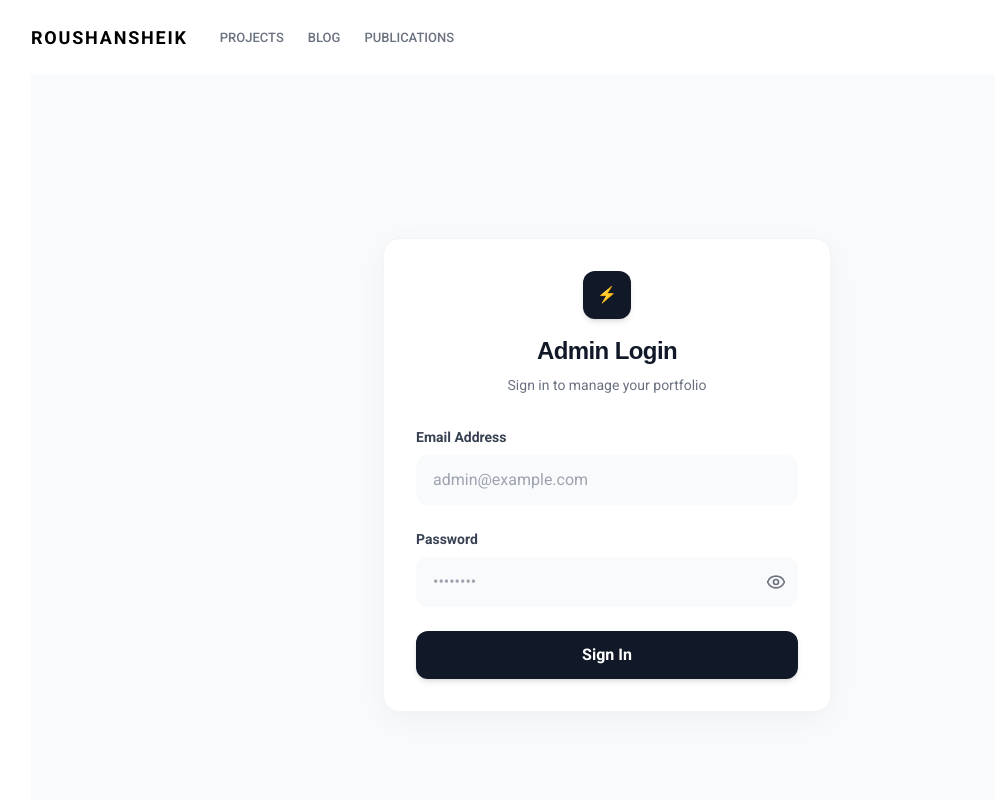
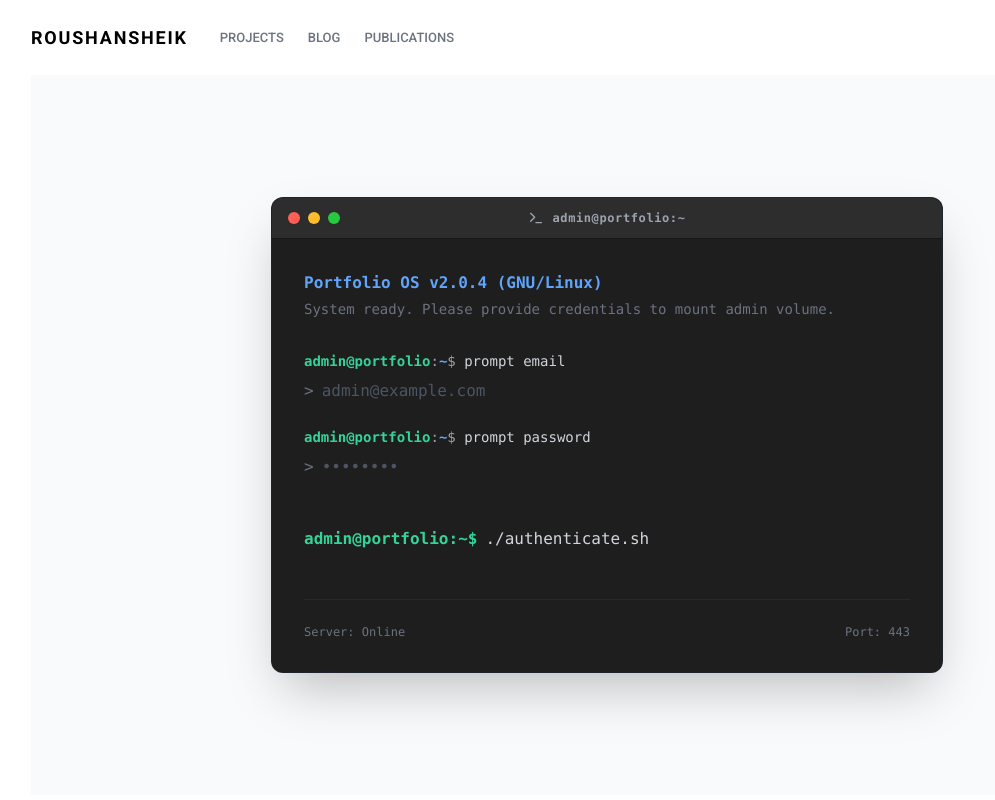
Before and after one commit to roushan-sheik/roushansheik.me, a Next.js app: page /cms/login in a window 1280 px wide. Shown: the top 800 px of the page, without its empty margins (33-1028 px from the left). Built offline with nearby package versions, Linux system fonts and the light colour scheme.

Commit message:
refactor: redesign login page with terminal-inspired aesthetic and blinking cursor animation

```diff
--- a/src/app/cms/login/page.js
+++ b/src/app/cms/login/page.js
@@ -1,15 +1,22 @@
 "use client";
 
-import { useState } from "react";
+import { useState, useEffect } from "react";
 import { useRouter } from "next/navigation";
-import { Eye, EyeOff } from "lucide-react";
+import { Terminal } from "lucide-react";
 
 export default function LoginPage() {
   const [formData, setFormData] = useState({ email: "", password: "" });
   const [error, setError] = useState("");
   const [loading, setLoading] = useState(false);
-  const [showPassword, setShowPassword] = useState(false);
+  const [cursorBlink, setCursorBlink] = useState(true);
   const router = useRouter();
+
+  useEffect(() => {
+    const interval = setInterval(() => {
+      setCursorBlink((prev) => !prev);
+    }, 500);
+    return () => clearInterval(interval);
+  }, []);
 
   const handleSubmit = async (e) => {
     e.preventDefault();
@@ -27,81 +34,125 @@ export default function LoginPage() {
         router.push("/cms/dashboard");
       } else {
         const data = await res.json();
-        setError(data.error || "Login failed");
+        setError(data.error || "Authentication failed");
       }
     } catch (err) {
-      setError("An unexpected error occurred");
+      setError("Connection to auth server failed");
     } finally {
       setLoading(false);
     }
   };
 
   return (
-    <div className="min-h-screen flex items-center justify-center bg-gray-50 p-4">
-      <div className="w-full max-w-md bg-white p-8 rounded-2xl shadow-[0_8px_30px_rgb(0,0,0,0.04)] border border-gray-100">
-        <div className="text-center mb-8">
-          <div className="inline-flex items-center justify-center w-12 h-12 bg-gray-900 text-white rounded-xl mb-4 shadow-md">
-            ⚡
+    <>
+      <style>{`
+        input:-webkit-autofill,
+        input:-webkit-autofill:hover,
+        input:-webkit-autofill:focus,
+        input:-webkit-autofill:active {
+            -webkit-box-shadow: 0 0 0 30px #1e1e1e inset !important;
+            -webkit-text-fill-color: #f3f4f6 !important;
+            transition: background-color 5000s ease-in-out 0s;
+        }
+      `}</style>
+      <div className="min-h-[calc(100vh-80px)] flex items-center justify-center bg-gray-50 p-6 font-mono">
+        <div className="w-full max-w-2xl bg-[#1e1e1e] rounded-xl shadow-2xl overflow-hidden border border-gray-800/60">
+
+
+        {/* Terminal Header */}
+        <div className="bg-[#2d2d2d] px-4 py-3 flex items-center justify-between border-b border-black/50 select-none">
+          <div className="flex space-x-2 w-20">
+            <div className="w-3 h-3 rounded-full bg-[#ff5f56] shadow-sm"></div>
+            <div className="w-3 h-3 rounded-full bg-[#ffbd2e] shadow-sm"></div>
+            <div className="w-3 h-3 rounded-full bg-[#27c93f] shadow-sm"></div>
           </div>
-          <h1 className="text-2xl font-black text-gray-900 tracking-tight">Admin Login</h1>
-          <p className="text-gray-500 text-sm mt-2">Sign in to manage your portfolio</p>
+          <div className="text-gray-400 text-xs font-semibold tracking-wider flex items-center gap-2">
+            <Terminal className="w-4 h-4" />
+            <span>admin@portfolio:~</span>
+          </div>
+          <div className="w-20"></div> {/* Spacer for perfect centering */}
+        </div>
+
+        {/* Terminal Body */}
+        <div className="p-8 text-gray-300 relative bg-[#1e1e1e]">
+          <div className="mb-8">
+            <p className="text-blue-400 font-semibold mb-1">Portfolio OS v2.0.4 (GNU/Linux)</p>
+            <p className="text-gray-500 text-sm">System ready. Please provide credentials to mount admin volume.</p>
           </div>
 
           {error && (
-          <div className="mb-6 p-4 rounded-xl bg-red-50 border border-red-100 text-red-600 text-sm font-medium flex items-center gap-2">
-            <span className="w-2 h-2 rounded-full bg-red-500"></span>
-            {error}
+            <div className="mb-6 text-red-400 flex items-start gap-2 bg-red-400/10 p-3 rounded border border-red-400/20">
+              <span className="font-bold">Error:</span>
+              <span>{error}</span>
             </div>
           )}
 
           <form onSubmit={handleSubmit} className="space-y-6">
-          <div>
-            <label className="block text-sm font-semibold text-gray-700 mb-2">Email Address</label>
+            <div className="space-y-2">
+              <label className="block text-sm">
+                <span className="text-emerald-400 font-bold">admin@portfolio</span>
+                <span className="text-gray-400">:</span>
+                <span className="text-blue-400 font-bold">~</span>
+                <span className="text-gray-400">$ </span>
+                <span className="text-gray-300">prompt email</span>
+              </label>
+              <div className="flex items-center">
+                <span className="mr-2 text-gray-500">{">"}</span>
                 <input
                   type="email"
                   required
                   value={formData.email}
                   onChange={(e) => setFormData({ ...formData, email: e.target.value })}
-              className="w-full px-4 py-3 bg-gray-50 border border-transparent rounded-xl focus:bg-white focus:ring-2 focus:ring-gray-900 focus:border-transparent transition-all duration-200 outline-none"
+                  className="w-full bg-transparent border-none focus:ring-0 text-gray-100 placeholder-gray-600 outline-none caret-gray-100 pl-0"
                   placeholder="admin@example.com"
+                  spellCheck="false"
+                  autoComplete="off"
                 />
               </div>
+            </div>
 
-          <div>
-            <label className="block text-sm font-semibold text-gray-700 mb-2">Password</label>
-            <div className="relative">
+            <div className="space-y-2">
+              <label className="block text-sm">
+                <span className="text-emerald-400 font-bold">admin@portfolio</span>
+                <span className="text-gray-400">:</span>
+                <span className="text-blue-400 font-bold">~</span>
+                <span className="text-gray-400">$ </span>
+                <span className="text-gray-300">prompt password</span>
+              </label>
+              <div className="flex items-center">
+                <span className="mr-2 text-gray-500">{">"}</span>
                 <input
-                type={showPassword ? "text" : "password"}
+                  type="password"
                   required
                   value={formData.password}
                   onChange={(e) => setFormData({ ...formData, password: e.target.value })}
-                className="w-full px-4 py-3 pr-12 bg-gray-50 border border-transparent rounded-xl focus:bg-white focus:ring-2 focus:ring-gray-900 focus:border-transparent transition-all duration-200 outline-none"
+                  className="w-full bg-transparent border-none focus:ring-0 text-gray-100 placeholder-gray-600 outline-none caret-gray-100 pl-0"
                   placeholder="••••••••"
                 />
-              <button
-                type="button"
-                onClick={() => setShowPassword(!showPassword)}
-                className="absolute inset-y-0 right-0 px-3 flex items-center text-gray-500 hover:text-gray-700 transition-colors"
-              >
-                {showPassword ? <EyeOff className="w-5 h-5" /> : <Eye className="w-5 h-5" />}
-              </button>
               </div>
             </div>
 
+            <div className="pt-6">
               <button
                 type="submit"
                 disabled={loading}
-            className="w-full py-3 bg-gray-900 text-white font-semibold rounded-xl shadow-md hover:bg-black hover:shadow-lg hover:-translate-y-0.5 transition-all duration-200 disabled:opacity-70 disabled:hover:translate-y-0 flex items-center justify-center gap-2"
+                className="group flex items-center text-gray-300 hover:text-white transition-colors disabled:opacity-50 w-full text-left outline-none cursor-pointer"
               >
-            {loading ? (
-              <svg className="animate-spin h-5 w-5 text-white" xmlns="http://www.w3.org/2000/svg" fill="none" viewBox="0 0 24 24">
-                <circle className="opacity-25" cx="12" cy="12" r="10" stroke="currentColor" strokeWidth="4"></circle>
-                <path className="opacity-75" fill="currentColor" d="M4 12a8 8 0 018-8V0C5.373 0 0 5.373 0 12h4zm2 5.291A7.962 7.962 0 014 12H0c0 3.042 1.135 5.824 3 7.938l3-2.647z"></path>
-              </svg>
-            ) : "Sign In"}
+                <span className="text-emerald-400 font-bold mr-2">admin@portfolio:~$</span>
+                <span>./authenticate.sh</span>
+                {loading && <span className="ml-3 text-yellow-400 text-sm">Running...</span>}
+                <span className={`inline-block w-2.5 h-5 bg-gray-400 ml-2 align-middle ${cursorBlink ? 'opacity-100' : 'opacity-0'}`}></span>
               </button>
+            </div>
           </form>
+
+          <div className="mt-12 pt-6 border-t border-gray-800 text-xs text-gray-500 flex justify-between">
+            <span>Server: Online</span>
+            <span>Port: 443</span>
           </div>
         </div>
+      </div>
+    </div>
+    </>
   );
 }
```
Lines whose indentation alone changed are shown as unchanged.
